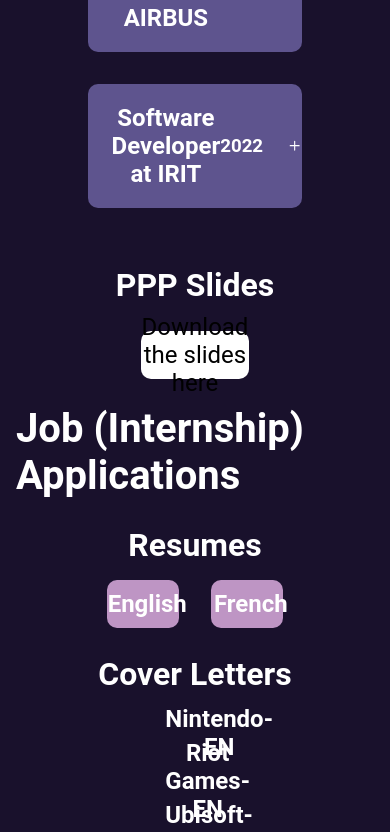
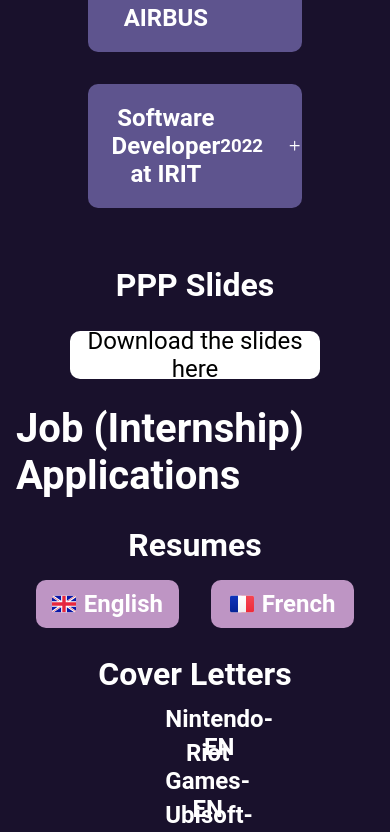
Before and after one commit to antonin-tarrade/antonin-tarrade.github.io, a SvelteKit app: page / in a window 390 px wide. Shown: the part 2929-3761 px from the top of the page. Built offline with nearby package versions, Linux system fonts and the light colour scheme.

Commit message:
small responsive update

```diff
--- a/src/routes/+page.svelte
+++ b/src/routes/+page.svelte
@@ -326,6 +326,18 @@
     background-color: #BE95C4;
   }
 
+  @media screen and (max-width: 800px) {
+    .PPP .slides{
+      width: 50%;
+    }
+  }
+
+  @media screen and (max-width: 500px) {
+    .PPP .slides{
+      width: 70%;
+    }
+  }
+
   .job-application h1{
     font-size: 2.5em;
     text-align: left;
--- a/src/routes/Resume.svelte
+++ b/src/routes/Resume.svelte
@@ -45,6 +45,18 @@
         text-decoration: none;
     }
 
+    @media (max-width: 700px) {
+        .resume{
+            width: 30%;
+        }
+    }
+
+    @media (max-width: 500px) {
+        .resume{
+            width: 40%;
+        }
+    }
+
     :global(.flag){
         width: 1.5em;
         height: 1.5em;
```
